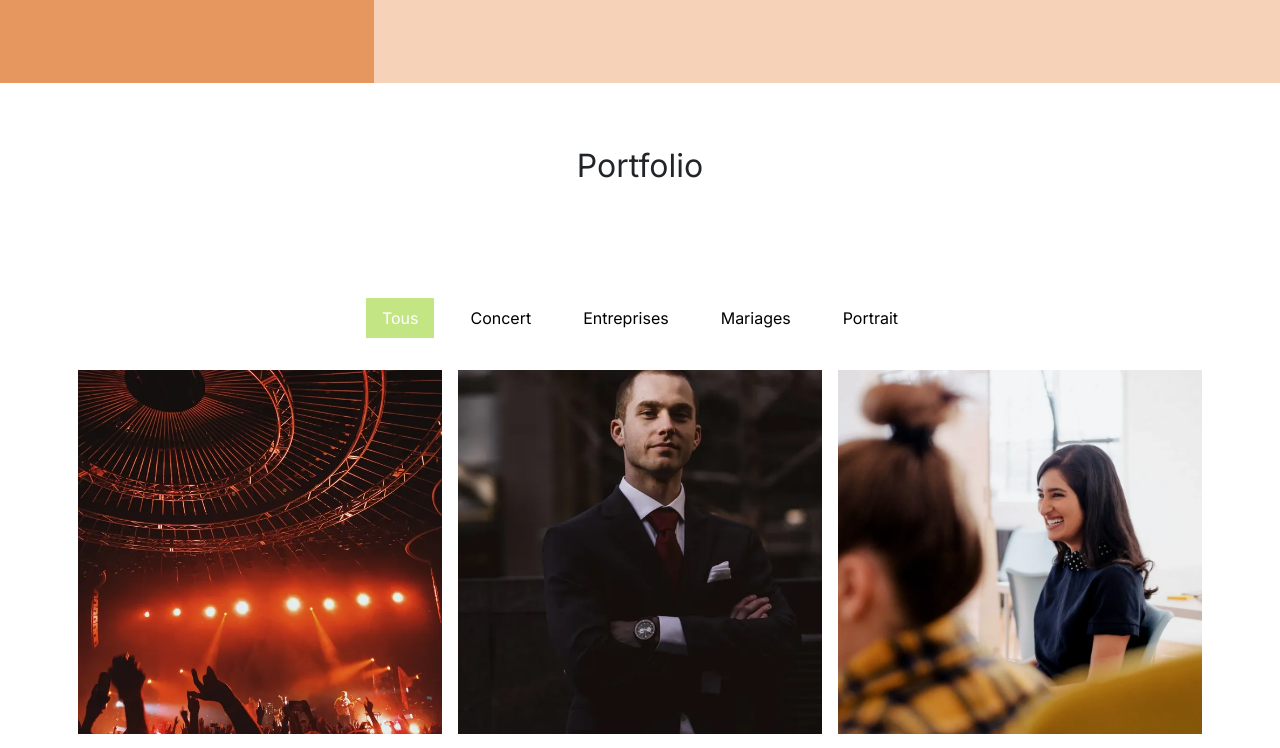
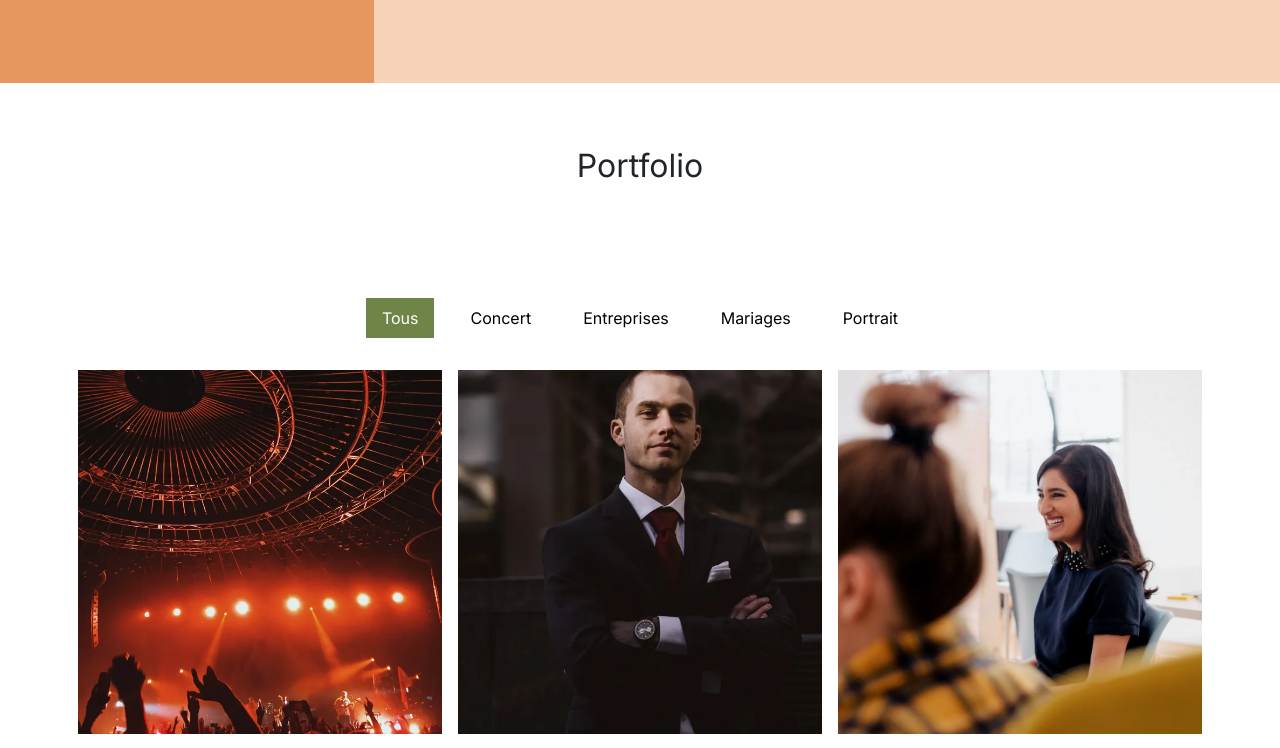
Before and after one commit to AlexFuand/P5-NinaCarducci, a website: page index.html in a window 1280 px wide. Shown: the part 1176-1924 px from the top of the page. Drawn offline with nearby package versions, Linux system fonts and the light colour scheme.

Commit message:
Accessibility

```diff
--- a/assets/style.css
+++ b/assets/style.css
@@ -91,7 +91,7 @@ body {
 }
 
 #gallery {
-	/*	min-height: 100vh; */
+		min-height: 100vh;
 }
 .title{
 	text-align: center;
@@ -102,7 +102,7 @@ body {
 }
 .nav-pills .nav-link.active, .nav-pills .show > .nav-link {
 	color: #fff;
-	background-color: #b4df64cb;
+	background-color: #6f8547;
 	border-radius:0 ;
 }
 .nav-pills .nav-link {
```
